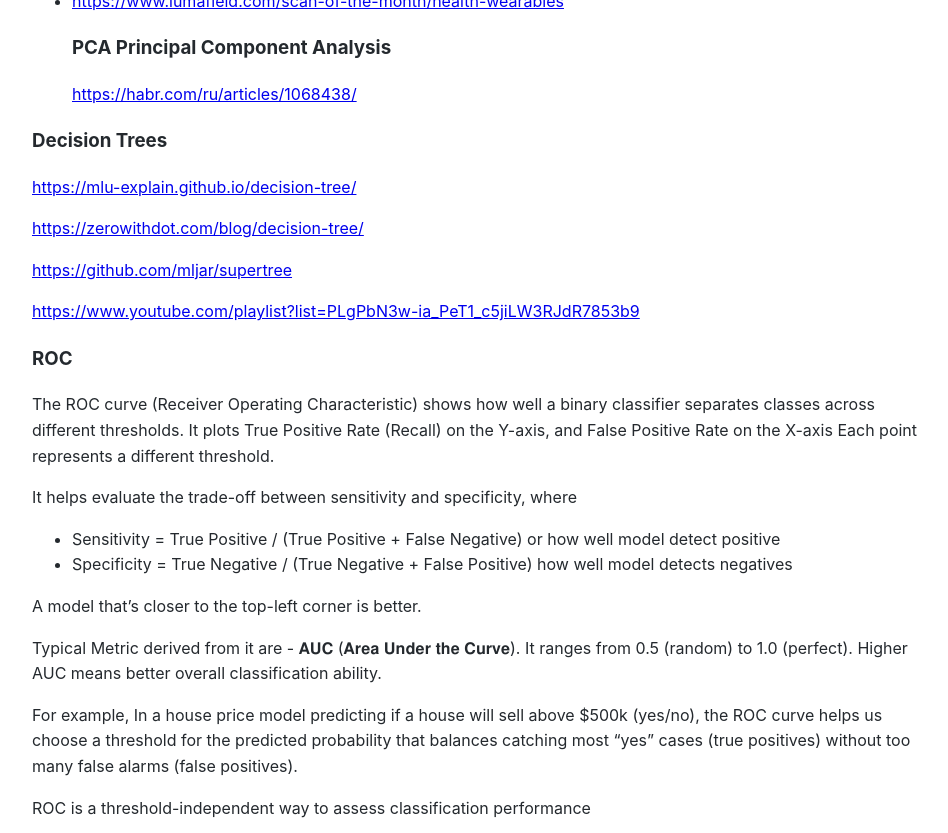
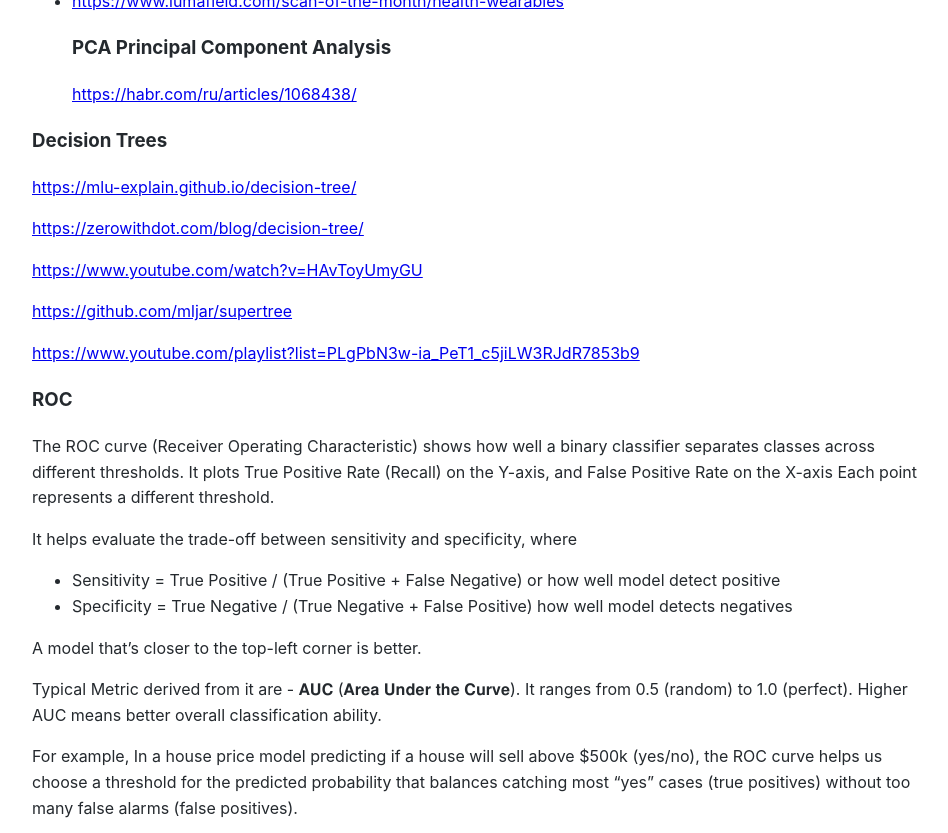
Before and after one commit to Michael-Lubinsky/michael-lubinsky.github.com, a Jekyll site: the page built from ml/classical_ml.md, in a window 1280 px wide and 900 px high, scrolled down 8955 px, cut to the strip 0-833 px from the top of the window. Shown: the whole strip, without its empty margins (158-1106 px from the left). Built offline with Jekyll 4.4.1, drawn with Linux system fonts in a browser that asks for light colours; our own code applies the rules of GitHub Pages for plain Markdown files.

Commit message:
Update classical_ml.md

```diff
--- a/ml/classical_ml.md
+++ b/ml/classical_ml.md
@@ -212,6 +212,8 @@ I also made a dozen of these a couple years ago, my two favorites:
 
 <https://zerowithdot.com/blog/decision-tree/>
 
+<https://www.youtube.com/watch?v=HAvToyUmyGU>
+
 <https://github.com/mljar/supertree>
 
 <https://www.youtube.com/playlist?list=PLgPbN3w-ia_PeT1_c5jiLW3RJdR7853b9>
```
